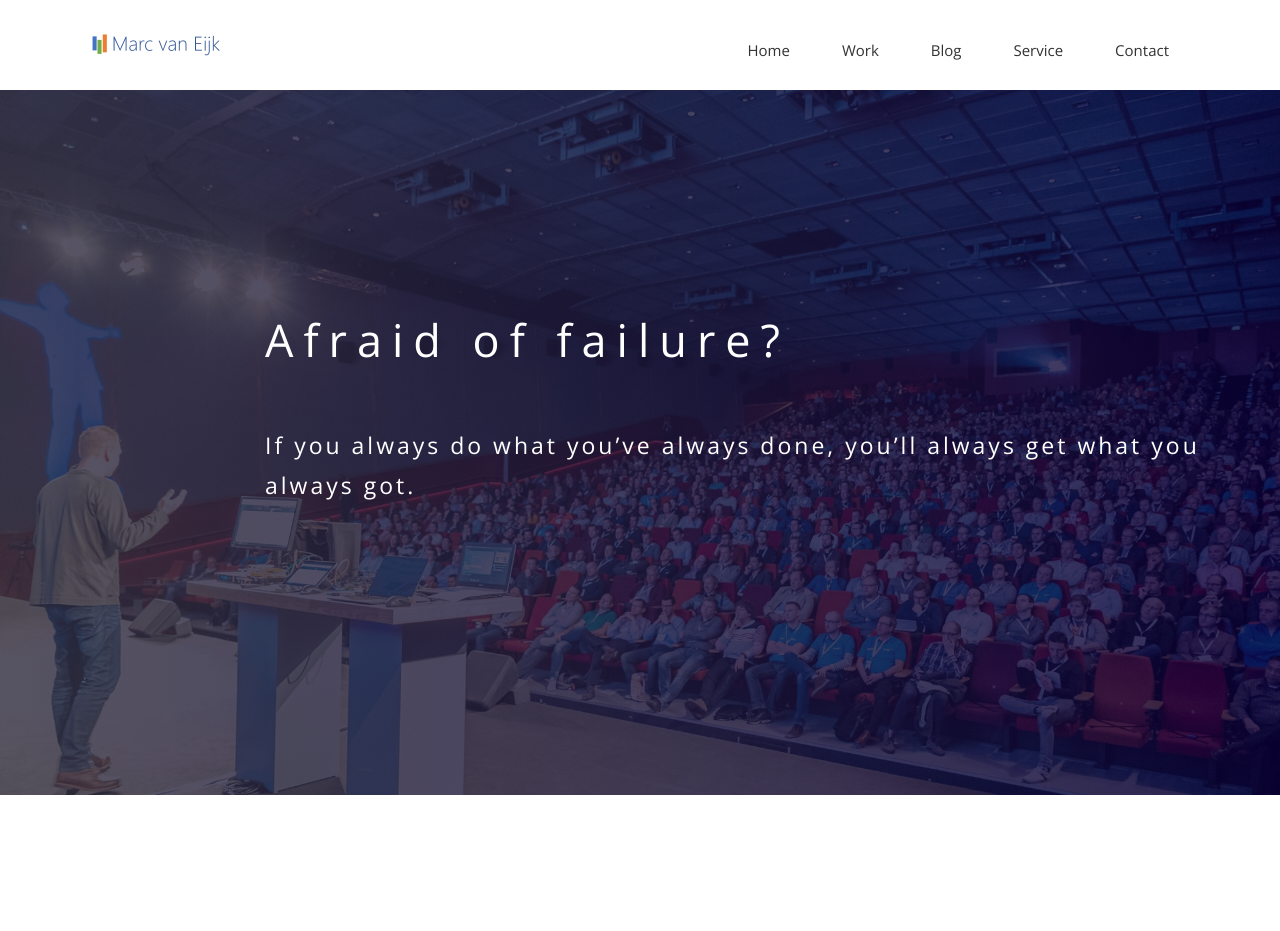
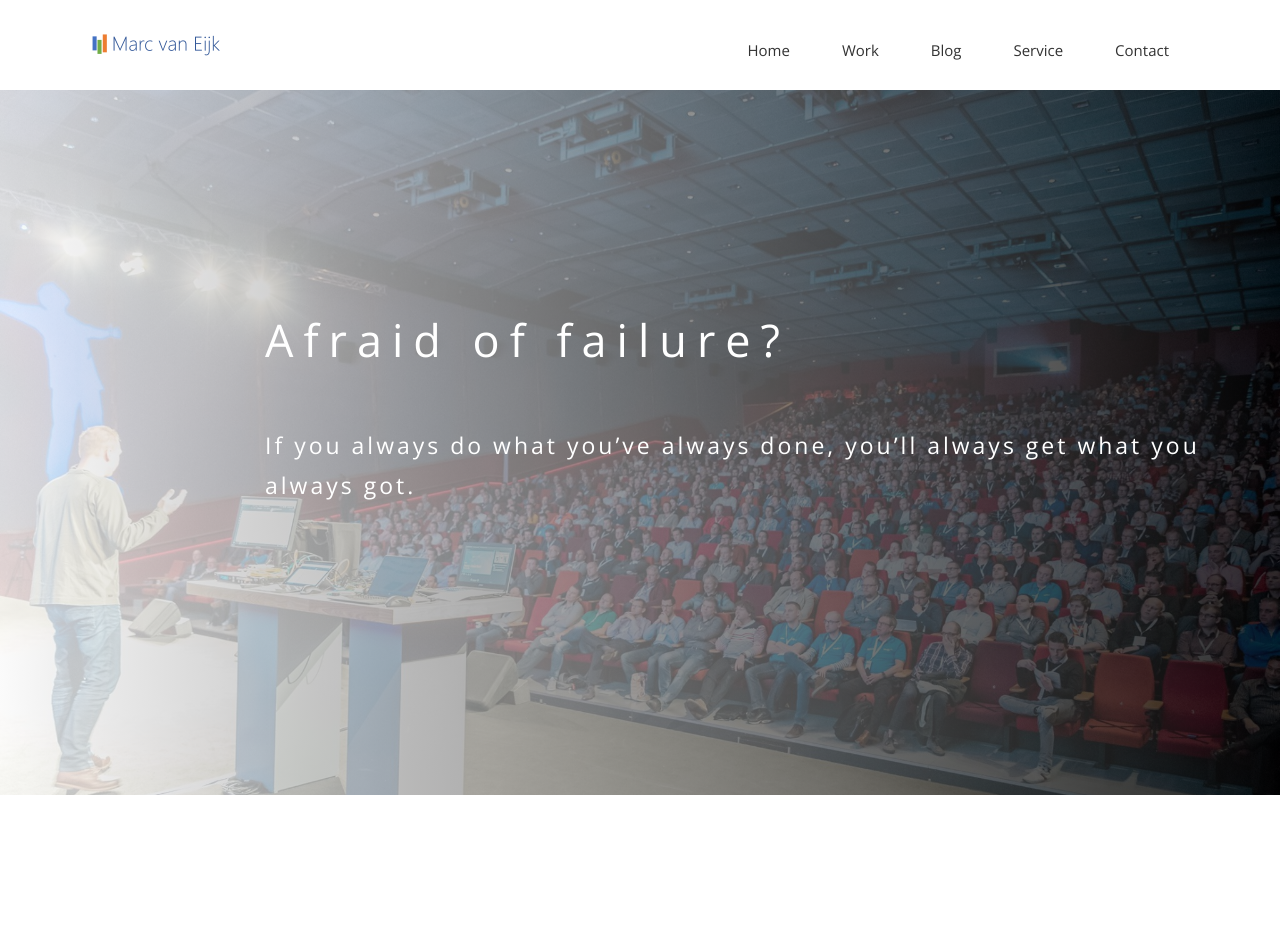
Before and after one commit to marcvaneijk/marcvaneijk.github.io, a Jekyll site: the page built from index.html, in a window 1280 px wide. Shown: the top 931 px of the page. Built offline with Jekyll 4.4.1, drawn with Linux system fonts in a browser that asks for light colours; nearby versions of some CDN libraries; some web fonts are replaced.

Commit message:
blackwhite

```diff
--- a/css/home.css
+++ b/css/home.css
@@ -112,7 +112,7 @@ font header .navbar-default .navbar-nav li a:hover {
   width: 100%;
   height: 100%;
   /*background: linear-gradient(to left, #8b86a3, #322e40);*/
-  background: linear-gradient(to left, #090038, #322e40);
+  background: linear-gradient(to left, black, white);
   opacity: 0.8;
 }
 #slider .block {
```
